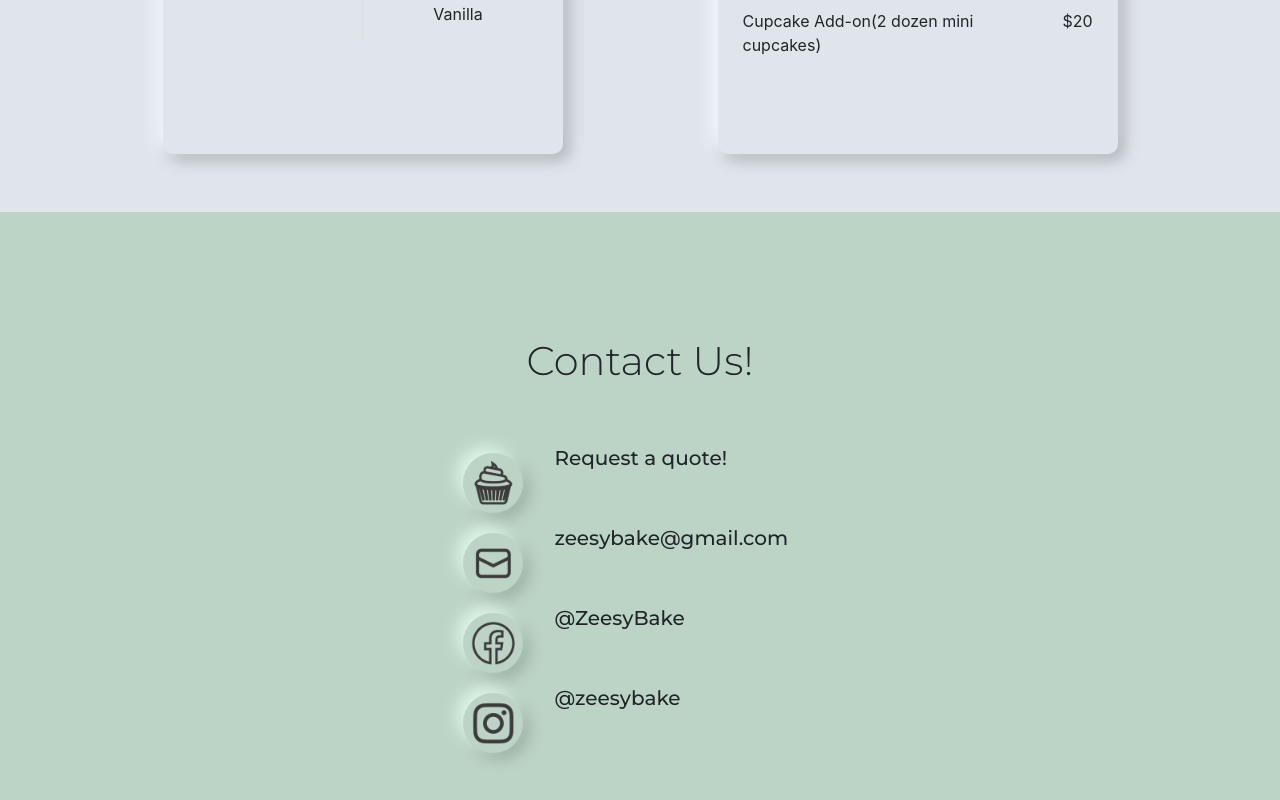
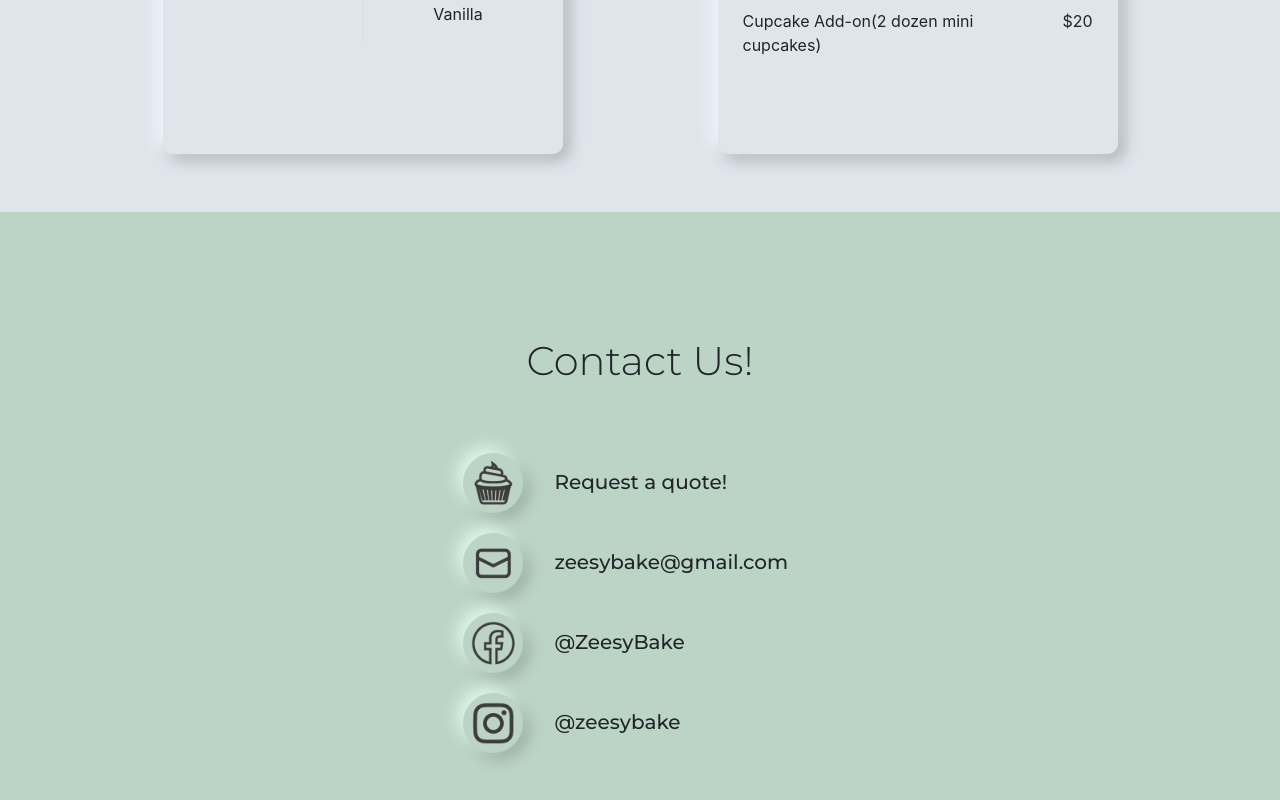
Before and after one commit to aarkitekkt/zeesy-bakes, a React (Create React App) app: page / in a window 1280 px wide. Shown: the part 4083-4883 px from the top of the page. Built offline with nearby package versions, Linux system fonts and the light colour scheme.

Commit message:
updated links on contact page

```diff
--- a/src/Components/Contact/index.js
+++ b/src/Components/Contact/index.js
@@ -8,26 +8,26 @@ function Contact() {
             <div id="contactContent" className="container">
                 <div id="quote" className="row mx-auto">
                     <div className="socials col-12 col-sm-3 mx-auto">
-                        <a href="https://www.instagram.com/zeesybake/"><img className="icon" src="./assets/icons/rfq-icon.png" alt="quote-icon" /></a>
+                        <a href="https://docs.google.com/forms/d/e/1FAIpQLSdDmZFlFOHjze8FrBS5rQEbN69evF0vPPfBd5Rq6D0kE9N3Kg/viewform"><img className="icon" src="./assets/icons/rfq-icon.png" alt="quote-icon" /></a>
                     </div>
                     <div className="description col-12 col-sm-9 mx-auto">
-                        <p className="social text-center text-sm-left">Request a quote!</p>
+                        <p className="social text-center text-sm-left pt-0 pt-sm-4">Request a quote!</p>
                     </div>
                 </div>
                 <div id="email" className="row mx-auto">
                     <div className="socials col-12 col-sm-3 mx-auto">
-                        <img className="icon" src="./assets/icons/em-icon.png" alt="email-icon" />
+                        <a href="mailto:zeesybake@gmail.com"><img className="icon" src="./assets/icons/em-icon.png" alt="email-icon" /></a>
                     </div>
                     <div className="description col-12 col-sm-9 mx-auto">
-                        <p className="social text-center text-sm-left">zeesybake@gmail.com</p>
+                        <p className="social text-center text-sm-left pt-0 pt-sm-4">zeesybake@gmail.com</p>
                     </div>
                 </div>
                 <div id="facebook" className="row mx-auto">
                     <div className="socials col-12 col-sm-3 mx-auto">
-                        <img className="icon" src="./assets/icons/fb-icon.png" alt="facebook-icon" />
+                        <a href="https://www.facebook.com/ZeesyBake/"><img className="icon" src="./assets/icons/fb-icon.png" alt="facebook-icon" /></a>
                     </div>
                     <div className="description col-12 col-sm-9 mx-auto">
-                        <p className="social text-center text-sm-left">@ZeesyBake</p>
+                        <p className="social text-center text-sm-left pt-0 pt-sm-4">@ZeesyBake</p>
                     </div>
                 </div>
                 <div id="insta" className="row mx-auto">
@@ -35,7 +35,7 @@ function Contact() {
                         <a href="https://www.instagram.com/zeesybake/"><img className="icon" src="./assets/icons/ig-icon.png" alt="instagram-icon" /></a>
                     </div>
                     <div className="description col-12 col-sm-9 mx-auto">
-                        <p className="social text-center text-sm-left">@zeesybake</p>
+                        <p className="social text-center text-sm-left pt-0 pt-sm-4">@zeesybake</p>
                     </div>
                 </div>
 
```
